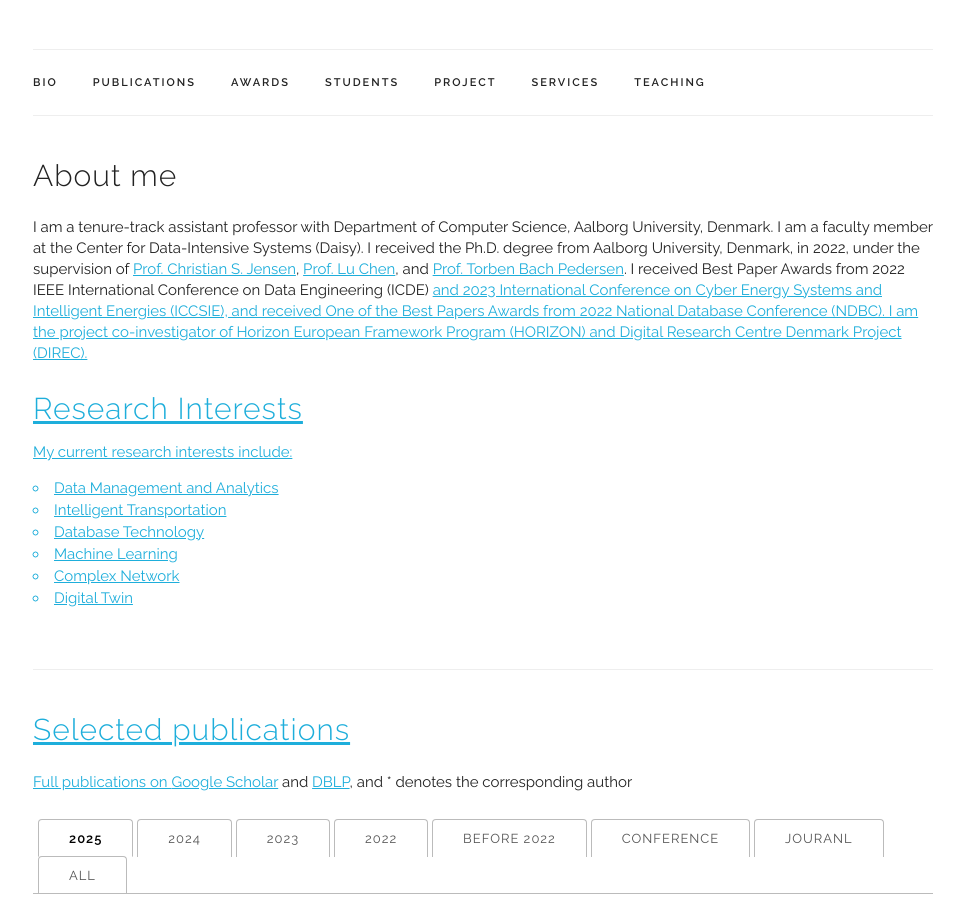
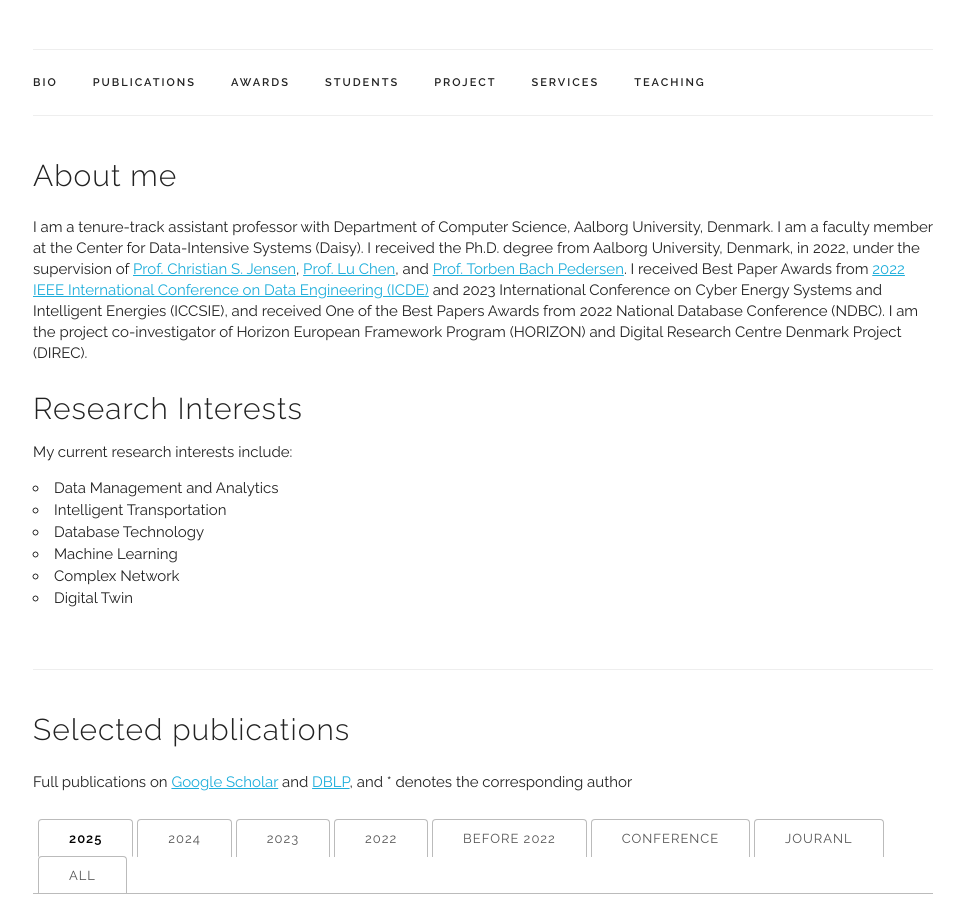
Before and after one commit to litianyi-cs-dkaau/litianyi-cs-dkaau.github.io, a Jekyll site: the page built from index.html, in a window 1280 px wide and 900 px high, scrolled down 314 px. Shown: the whole window, without its empty margins (157-1121 px from the left). Built offline with Jekyll 4.4.1, drawn with Linux system fonts in a browser that asks for light colours; part of the change alters nothing that is shown.

```diff
--- a/index.html
+++ b/index.html
@@ -13,7 +13,7 @@ I have served on the Program Committees of top conferences including ICDE, KDD,
   <p style="line-height:1.4">
   I am a tenure-track assistant professor with Department of Computer Science, Aalborg University, Denmark. I am a faculty member at the Center for Data-Intensive Systems (Daisy).
     I received the Ph.D. degree from Aalborg University, Denmark, in 2022, under the supervision of <a href="https://csj.cs.aau.dk" target="_blank">Prof. Christian S. Jensen</a>, <a href="https://person.zju.edu.cn/en/luchen" target="_blank">Prof. Lu Chen</a>, and <a href="https://homes.cs.aau.dk/~tbp/" target="_blank">Prof. Torben Bach Pedersen</a>.
-   I received Best Paper Awards from 2022 IEEE International Conference on Data Engineering (ICDE) <a href="https://icde2022.ieeecomputer.my/best-papers/" target="_blank"> and  2023 International Conference on Cyber Energy Systems and Intelligent Energies (ICCSIE), and received One of the Best Papers Awards from 2022 National Database Conference (NDBC).
+   I received Best Paper Awards from <a href="https://icde2022.ieeecomputer.my/best-papers/" target="_blank"> 2022 IEEE International Conference on Data Engineering (ICDE)</a> and  2023 International Conference on Cyber Energy Systems and Intelligent Energies (ICCSIE), and received One of the Best Papers Awards from 2022 National Database Conference (NDBC).
     I am the project co-investigator of Horizon European Framework Program (HORIZON) and Digital Research Centre Denmark Project (DIREC).</p>
 
   <h4>Research Interests</h4>
```
